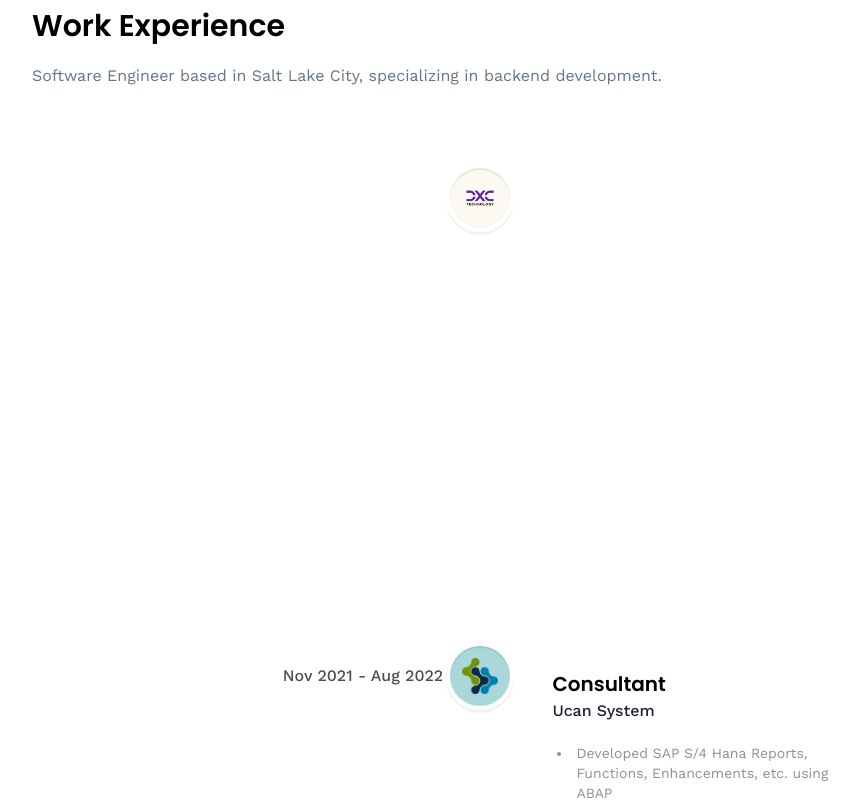
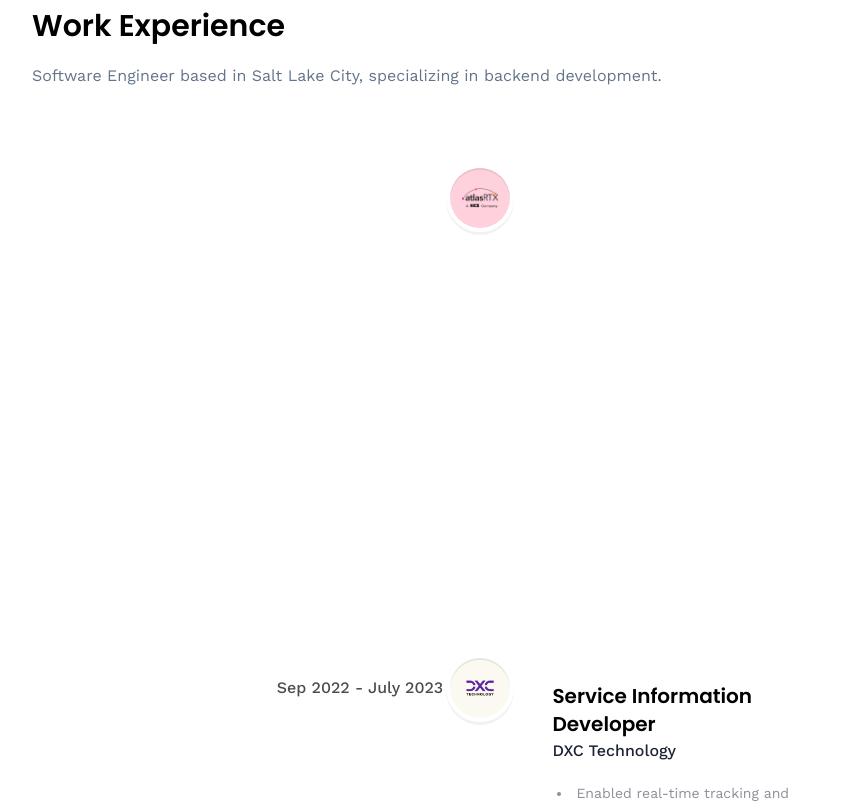
Before and after one commit to ShaneChen0219/3DPortfolio, a React (Vite) app: page /about in a window 1280 px wide. Shown: the part 680-1483 px from the top of the page, without its empty margins (160-1019 px from the left). Built offline with nearby package versions, Linux system fonts and the light colour scheme; no server answers.

Commit message:
update AtlasRTX

```diff
--- a/src/assets/images/index.js
+++ b/src/assets/images/index.js
@@ -6,6 +6,7 @@ import tesla from './tesla.png'
 import logo from './logo.svg'
 import dxc from './dxc.png'
 import ucan from './UCANlogo.png'
+import atlasRTX from './AtlasRTX.png'
 
 export {
     hero,
@@ -15,5 +16,6 @@ export {
     tesla,
     logo,
     dxc,
-    ucan
+    ucan,
+    atlasRTX,
 }
--- a/src/constants/index.js
+++ b/src/constants/index.js
@@ -1,4 +1,4 @@
-import { meta, shopify, starbucks, tesla, dxc,ucan} from "../assets/images";
+import { meta, shopify, starbucks, tesla, dxc,ucan,atlasRTX} from "../assets/images";
 import {
     car,
     contact,
@@ -106,6 +106,19 @@ export const skills = [
 
 export const experiences = [
     {
+        title: "Product Engineering Intern",
+        company_name: "AtlasRTX",
+        icon: atlasRTX,
+        iconBg: "#FFD1DC",
+        date: "May 2024 - Aug 2024",
+        points: [
+            "Implemented comprehensive health check endpoints for all Azure Functions, enhancing system reliability and enabling proactive performance monitoring",
+            "Built and configured robust CI pipelines for deployment using YAML, significantly improving development efficiency and consistency",
+            "Deployed Azure Functions using PowerShell and Bicep files, ensuring efficient, repeatable, and scalable infrastructure management processes",
+
+        ],
+    },
+    {
         title: "Service Information Developer",
         company_name: "DXC Technology",
         icon: dxc,
@@ -119,7 +132,7 @@ export const experiences = [
         ],
     },
     {
-        title: "Consultant",
+        title: "SAP ABAP Developer",
         company_name: "Ucan System",
         icon: ucan,
         iconBg: "#AAD7D9",
```
Also changed, not shown: src/assets/images/AtlasRTX.png (added).
